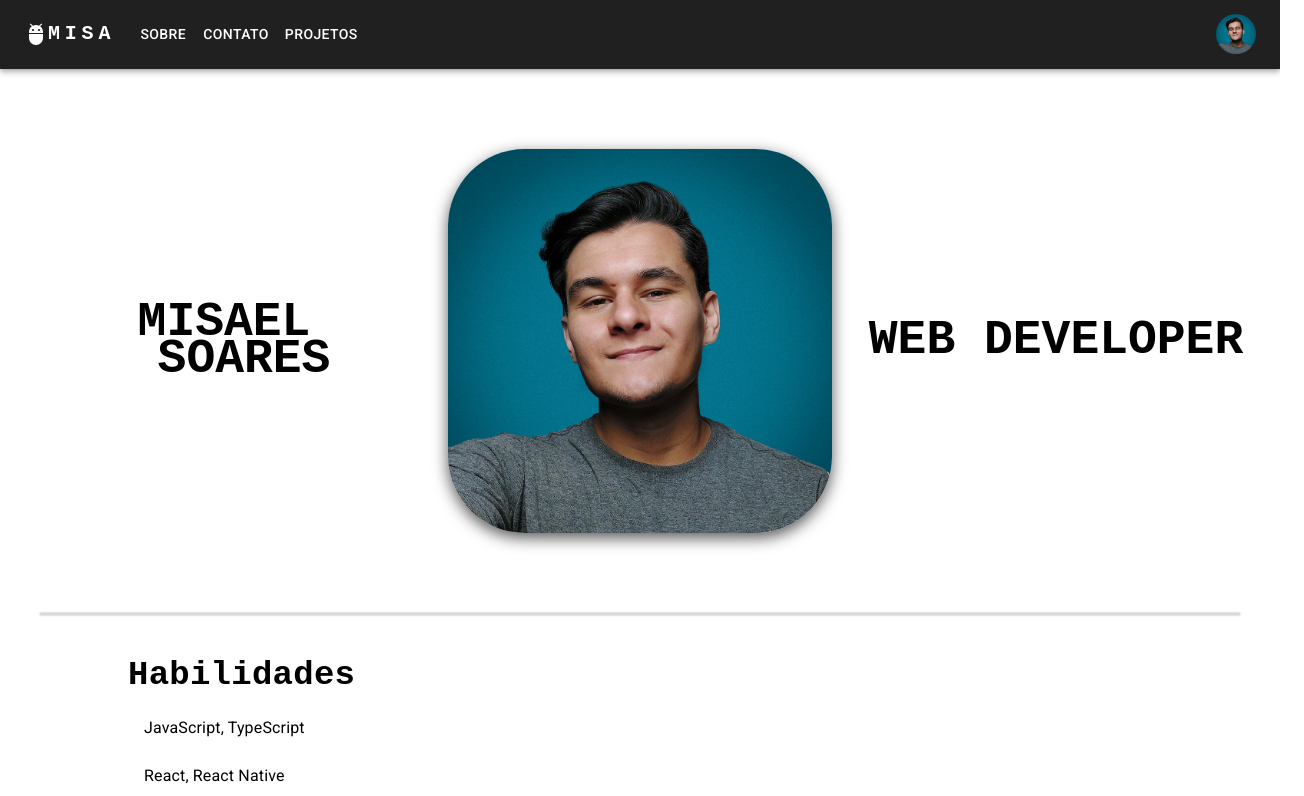
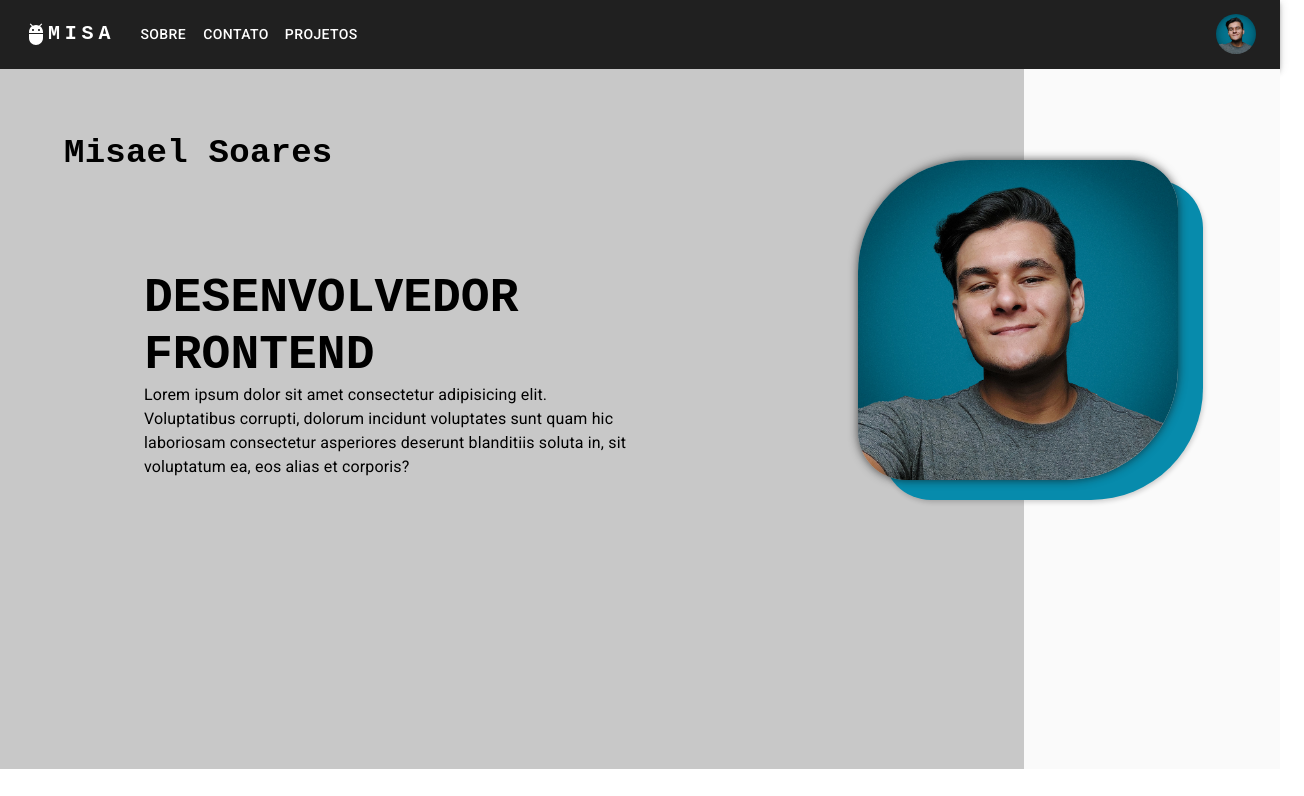
Before and after one commit to misasoares/portfolio-page, a React (Vite) app: page / in a window 1280 px wide. Shown: the top 796 px of the page, 1304 px wide, since content can reach past the window. Built offline with nearby package versions, Linux system fonts and the light colour scheme.

Commit message:
adjust styles

```diff
--- a/src/App.tsx
+++ b/src/App.tsx
@@ -2,14 +2,15 @@ import "@fontsource/roboto/300.css";
 import "@fontsource/roboto/400.css";
 import "@fontsource/roboto/500.css";
 import "@fontsource/roboto/700.css";
+import { Box, Typography } from "@mui/material";
 import "./App.css";
 import CarouselProjects from "./components/3d-carousel/CarouselProjects";
 import AppBar from "./components/app-bar/AppBar";
+import Contact from "./components/contact/Contact";
+import Experience from "./components/experience/Experience";
 import MyInfos from "./components/my-infos/MyInfos";
+import Projects from "./components/projects/Projects";
 import Skills from "./components/skills/Skills";
-import Experience from "./components/experience/Experience";
-import Projects from "./components/projects/Projects";
-import Contact from "./components/contact/Contact";
 
 function App() {
   return (
@@ -26,11 +27,28 @@ function App() {
         <AppBar />
 
         <MyInfos />
+        <Box
+          sx={{
+            display: "flex",
+            width: "100%",
+            textAlign: "start",
+            padding: 3,
+          }}
+        >
+          <Typography
+            marginLeft={5}
+            variant="h4"
+            fontFamily="monospace"
+            fontWeight={700}
+          >
+            Projetos
+          </Typography>
+        </Box>
+        <CarouselProjects />
         <Skills />
         <Experience />
         <Projects />
         <Contact />
-        <CarouselProjects />
       </div>
     </>
   );
--- a/src/components/3d-carousel/CarouselProjects.tsx
+++ b/src/components/3d-carousel/CarouselProjects.tsx
@@ -1,6 +1,6 @@
 import React, { useState } from "react";
-import "./style.css";
 import dragon1 from "../../assets/images/dragon_1.jpg";
+import dragon10 from "../../assets/images/dragon_10.jpg";
 import dragon2 from "../../assets/images/dragon_2.jpg";
 import dragon3 from "../../assets/images/dragon_3.jpg";
 import dragon4 from "../../assets/images/dragon_4.jpg";
@@ -9,7 +9,7 @@ import dragon6 from "../../assets/images/dragon_6.jpg";
 import dragon7 from "../../assets/images/dragon_7.jpg";
 import dragon8 from "../../assets/images/dragon_8.jpg";
 import dragon9 from "../../assets/images/dragon_9.jpg";
-import dragon10 from "../../assets/images/dragon_10.jpg";
+import "./style.css";
 
 const images = [
   dragon1,
--- a/src/components/3d-carousel/style.css
+++ b/src/components/3d-carousel/style.css
@@ -13,7 +13,7 @@
   text-align: center;
   overflow: hidden;
   position: relative;
-  margin-top: 200px;
+  margin-top: 50px;
 }
 
 .banner .slider {
--- a/src/components/my-infos/MyInfos.tsx
+++ b/src/components/my-infos/MyInfos.tsx
@@ -1,70 +1,102 @@
+import { Box, Typography } from "@mui/material";
+import Me from "../../assets/me.jpg";
 import "./style.css";
-import Me from "../../assets/me.jpg";
-import { Box, Divider, Typography } from "@mui/material";
 
 export default function MyInfos() {
   return (
-    <Box sx={{ display: "flex", flexDirection: "column", marginTop: 10 }}>
+    <>
+      <Box display="flex">
         <Box
           sx={{
-          display: "flex",
-          justifyContent: "space-evenly",
-          alignItems: "center",
+            backgroundColor: "rgb(200,200,200)",
+            width: "80vw",
+            minHeight: "700px",
           }}
         >
           <Box
             sx={{
               display: "flex",
               flexDirection: "column",
-            width: "30%",
               alignItems: "center",
+              marginTop: 5,
+              marginBottom: 6,
+              padding: 3,
+            }}
+          >
+            <div
+              style={{
+                width: "100%",
+                display: "flex",
+                justifyContent: "start",
+                alignItems: "start",
+              }}
+            >
+              <Typography
+                width="30%"
+                variant="h4"
+                fontFamily="monospace"
+                fontWeight={900}
+                marginLeft={5}
+              >
+                Misael Soares
+              </Typography>
+            </div>
+            <Box
+              sx={{
+                width: "100%",
+              }}
+            >
+              <Box
+                sx={{
+                  display: "flex",
+                  alignItems: "start",
+                  justifyContent: "start",
+                  flexDirection: "column",
+                  width: "50%",
+                  marginLeft: 15,
+                  marginTop: 12,
                 }}
               >
                 <Typography
                   variant="h3"
-            //   fontFamily="fantasy"
-            //   fontWeight={100}
                   fontFamily="monospace"
                   fontWeight={900}
                 >
-            MISAEL
+                  DESENVOLVEDOR FRONTEND
                 </Typography>
-          <Typography
-            variant="h3"
-            fontFamily="monospace"
-            //   fontFamily="fantasy"
-            //   fontWeight={100}
-            fontWeight={900}
-            marginTop={-2.3}
-            marginLeft={5}
-          >
-            SOARES
+
+                <Typography>
+                  Lorem ipsum dolor sit amet consectetur adipisicing elit.
+                  Voluptatibus corrupti, dolorum incidunt voluptates sunt quam
+                  hic laboriosam consectetur asperiores deserunt blanditiis
+                  soluta in, sit voluptatum ea, eos alias et corporis?
                 </Typography>
               </Box>
-        <img src={Me} alt="Portrait of Misael" className="myself" />
-        <div
-          style={{
-            display: "flex",
-            width: "30%",
-            alignItems: "center",
-            justifyContent: "center",
+            </Box>
+            <Box sx={{ marginTop: 7, width: "30%" }}>
+              <Box
+                sx={{
+                  width: "25%",
+                  position: "absolute",
+                  right: "8%",
+                  top: "20%",
                 }}
               >
-          <Typography variant="h3" fontFamily="monospace" fontWeight={900}>
-            WEB DEVELOPER
-          </Typography>
-        </div>
+                <img src={Me} alt="Portrait of Misael" className="myself" />
               </Box>
-
-      <Divider
+            </Box>
+          </Box>
+        </Box>
+        <Box
           sx={{
-          marginTop: 10,
-          border: 1,
-          marginX: 5,
-          color: "#dadada",
-          boxShadow: "0px 0px 2px rgba(50,50,50,0.5)",
+            backgroundColor: "rgb(250,250,250)",
+            width: "20vw",
+            minHeight: "700px",
           }}
-      />
+        >
+          <Box sx={{ marginTop: 5, marginBottom: 6, padding: 3 }}></Box>
         </Box>
+      </Box>
+    </>
   );
 }
--- a/src/components/my-infos/style.css
+++ b/src/components/my-infos/style.css
@@ -1,5 +1,23 @@
 .myself {
-  width: 30%;
-  border-radius: 20%;
-  box-shadow: 0px 5px 15px rgba(17, 17, 17, 0.7);
+  width: 100%;
+  /* border-radius: 20% 30% 20% 30%; */
+  border-radius: 35% 15% 35% 15%;
+  box-shadow: 0px 0px 10px rgba(17, 17, 17, 0.7), 25px 20px 0px rgb(7, 139, 172),
+    26px 22px 5px rgba(17, 17, 17, 0.2);
+  z-index: 2;
 }
+
+.line {
+  position: absolute;
+  width: 2px;
+  height: 100%;
+  background: linear-gradient(
+    to right,
+    rgb(200, 200, 200) 50%,
+    rgb(180, 180, 180) 50%
+  );
+  left: 50%;
+  top: 0;
+  transform: translateX(-50%);
+  z-index: 1;
+}
```
Lines whose indentation alone changed are shown as unchanged.
